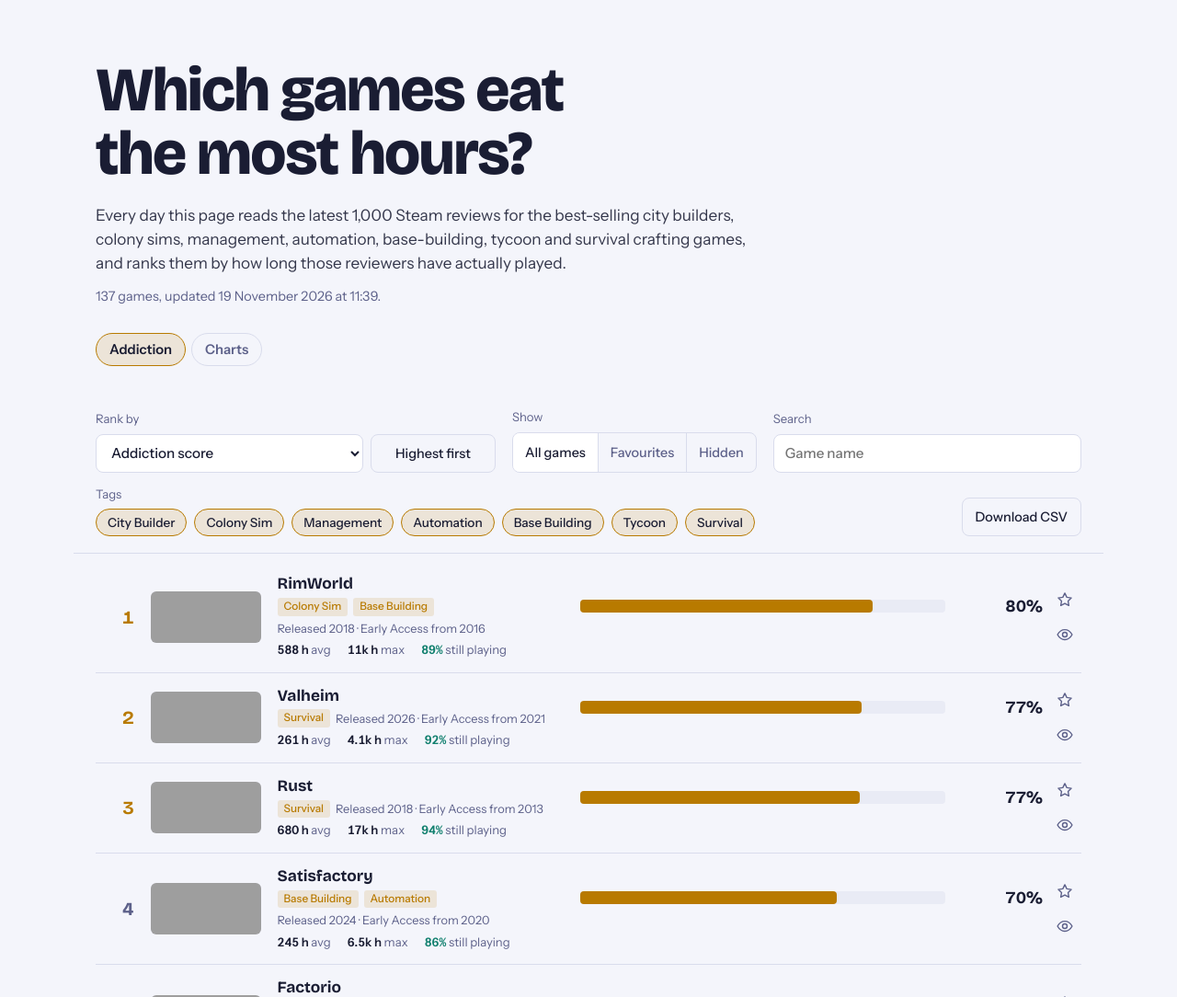
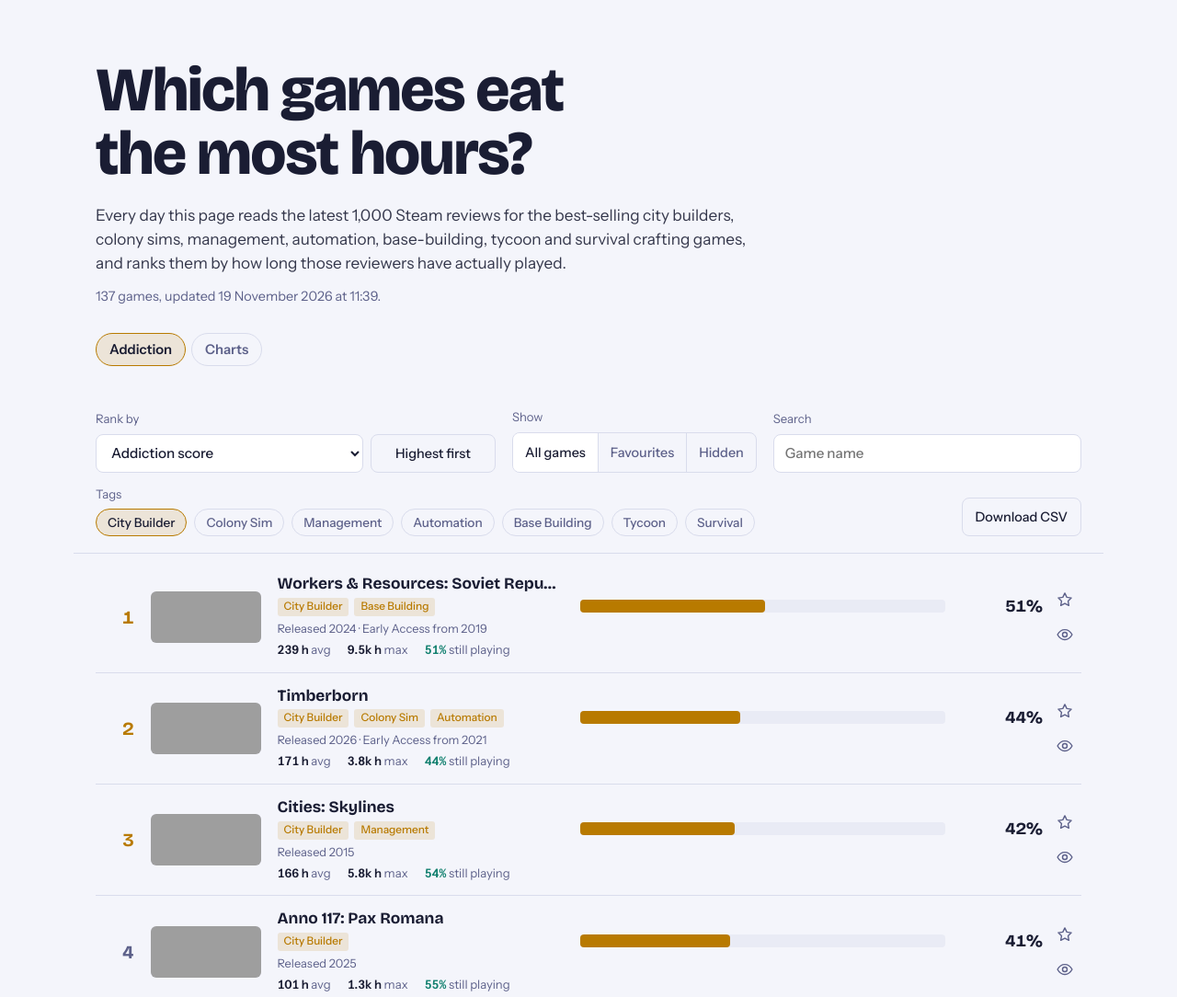
Before and after one commit to MarcoJHB/steam-addiction-tracker, a plain HTML site: page docs/index.html in a window 1280 px wide. Shown: the top 1084 px of the page at 92% size. Drawn offline with nearby package versions, Linux system fonts and the light colour scheme; grey boxes are pictures that could not be loaded.

Commit message:
Open with only City Builder on; release dates always on their own line
- Default tag selection is City Builder only. Links now store the tags that are
  on (tags=City Builder,Survival or tags=all); old off= links still work.
- Release / Early Access line always sits under the tag chips.

Co-Authored-By: Claude Opus 5.5 <noreply@anthropic.com>
Claude-Session: https://claude.ai/code/session_01Vh8LcDMkeZCKMS4v7v7gD9

```diff
--- a/docs/app.js
+++ b/docs/app.js
@@ -36,6 +36,8 @@
   };
 
   const tagButtons = new Map();
+  // Only City Builder is switched on when the page first opens.
+  const DEFAULT_ON = all => all.includes("City Builder") ? ["City Builder"] : all;
 
   // Clicking a game's tag shows only that tag; clicking it again turns every tag back on.
   function soloTag(t) {
@@ -70,7 +72,9 @@
     if (METRICS[p.get("by")]) state.metric = p.get("by");
     state.asc = p.get("dir") === "asc";
     state.q = p.get("q") || "";
-    state.off = new Set((p.get("off") || "").split(",").filter(Boolean));
+    // tags=City Builder,Survival lists the tags turned on (tags=all for every tag). No tags= means the default.
+    state.tagsParam = p.has("tags") ? p.get("tags") : null;
+    state.oldOff = p.has("off") ? p.get("off") : null;   // links made before this change
     if (["fav", "hidden"].includes(p.get("show"))) state.show = p.get("show");
     state.page = Math.max(1, parseInt(p.get("page"), 10) || 1);
   }
@@ -79,7 +83,11 @@
     if (state.metric !== "score") p.set("by", state.metric);
     if (state.asc) p.set("dir", "asc");
     if (state.q) p.set("q", state.q);
-    if (state.off.size) p.set("off", [...state.off].join(","));
+    if (state.data) {
+      const on = state.data.tags.filter(t => !state.off.has(t));
+      const isDefault = on.length === DEFAULT_ON(state.data.tags).length && on.every(t => DEFAULT_ON(state.data.tags).includes(t));
+      if (!isDefault) p.set("tags", on.length === state.data.tags.length ? "all" : on.join(","));
+    }
     if (state.show !== "all") p.set("show", state.show);
     if (state.page > 1) p.set("page", state.page);
     const h = p.toString();
@@ -104,6 +112,11 @@
     const when = new Date(d.generated_at);
     els.meta.textContent = `${d.games.length} games, updated ${when.toLocaleDateString("en-GB", { day: "numeric", month: "long", year: "numeric" })} at ${when.toLocaleTimeString("en-GB", { hour: "2-digit", minute: "2-digit" })}.`;
 
+    const on = state.tagsParam === "all" ? d.tags
+      : state.tagsParam != null ? state.tagsParam.split(",").filter(t => d.tags.includes(t))
+      : state.oldOff != null ? d.tags.filter(t => !state.oldOff.split(",").includes(t))
+      : DEFAULT_ON(d.tags);
+    state.off = new Set(d.tags.filter(t => !on.includes(t)));
     for (const t of d.tags) {
       const b = document.createElement("button");
       tagButtons.set(t, b);
--- a/docs/style.css
+++ b/docs/style.css
@@ -210,7 +210,7 @@ main { padding-top: 8px; padding-bottom: 48px; }
   cursor: pointer;
 }
 .chip:hover, .chip:focus-visible { color: var(--bg); background: var(--amber); outline: none; }
-.sub-info { min-width: 0; }
+.sub-info { flex-basis: 100%; min-width: 0; }
 
 .bar-wrap { grid-area: bar; position: relative; height: 14px; background: var(--bg-sunk); border-radius: 4px; }
 .bar { position: absolute; inset: 0 auto 0 0; background: var(--amber); border-radius: 4px; }
```
